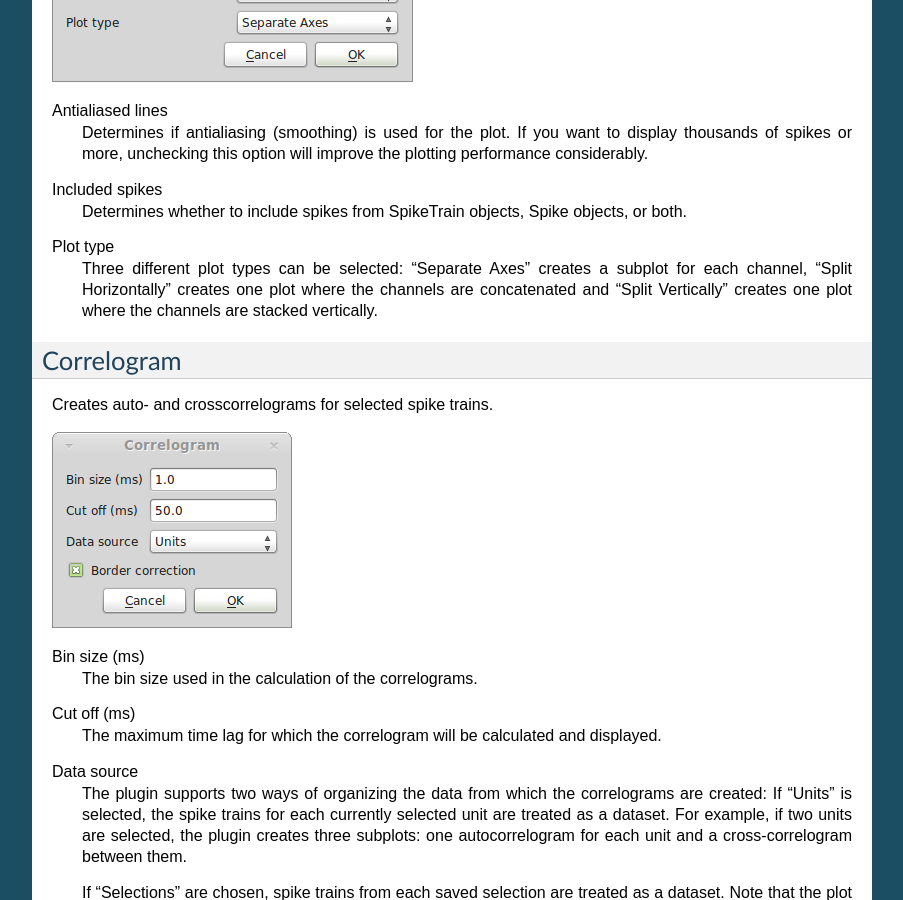
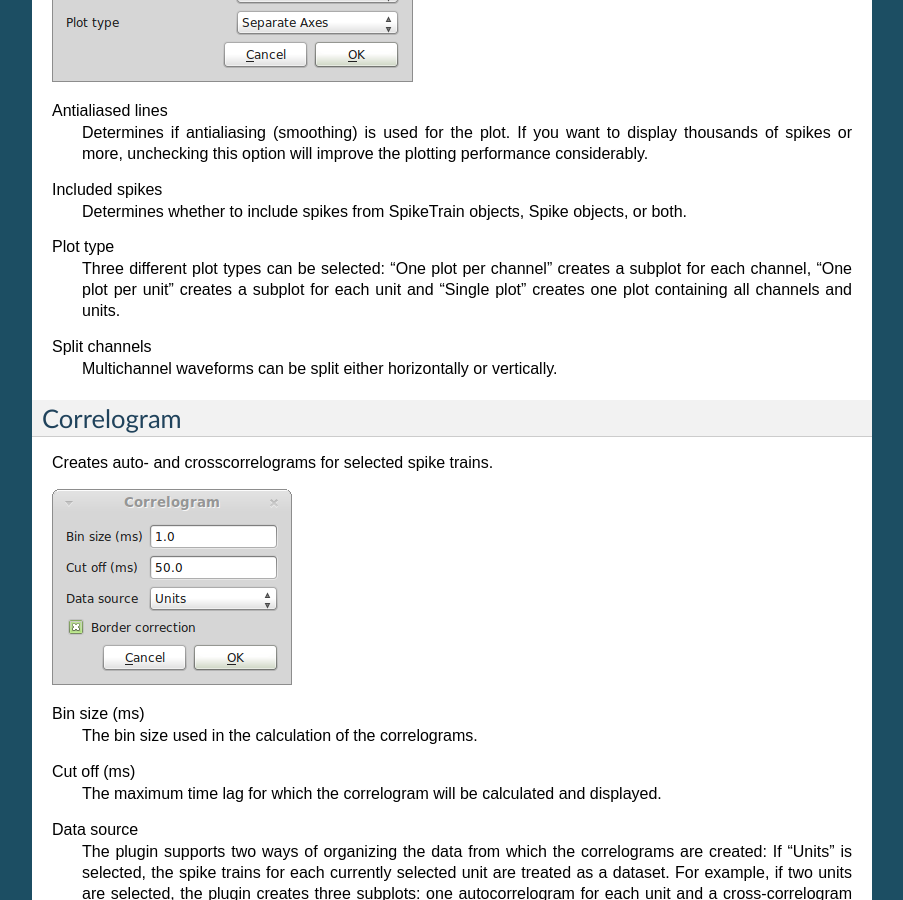
Before and after one commit to rproepp/spykeviewer, a Sphinx documentation site: the page built from doc/source/plugins.rst, in a window 1280 px wide and 900 px high, scrolled down 2095 px. Shown: the whole window, without its empty margins (198-1101 px from the left). Built offline with Sphinx 7.4.7, drawn with Linux system fonts in a browser that asks for light colours; formulas are drawn with MathJax 3.

Commit message:
Document new options in waveform plot plugin

```diff
--- a/doc/source/plugins.rst
+++ b/doc/source/plugins.rst
@@ -97,10 +97,12 @@ Included spikes
   objects, or both.
 
 Plot type
-  Three different plot types can be selected: "Separate Axes" creates a
-  subplot for each channel, "Split Horizontally" creates one plot where the
-  channels are concatenated and "Split Vertically" creates one plot where the
-  channels are stacked vertically.
+  Three different plot types can be selected: "One plot per channel" creates a
+  subplot for each channel, "One plot per unit" creates a subplot for each
+  unit and "Single plot" creates one plot containing all channels and units.
+
+Split channels
+  Multichannel waveforms can be split either horizontally or vertically.
 
 Correlogram
 -----------
```
